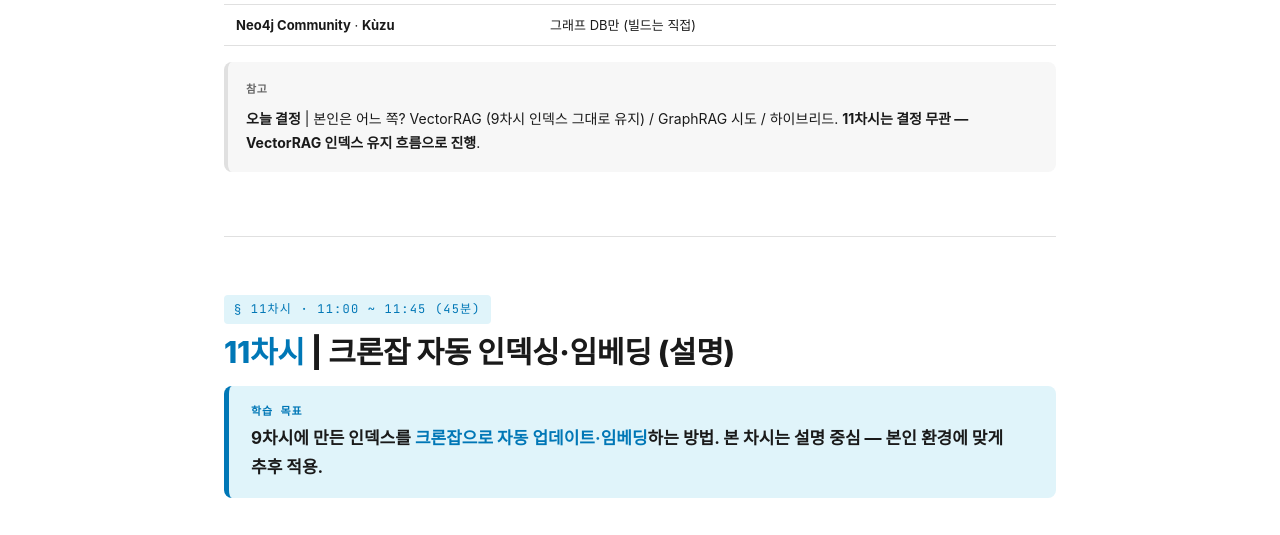
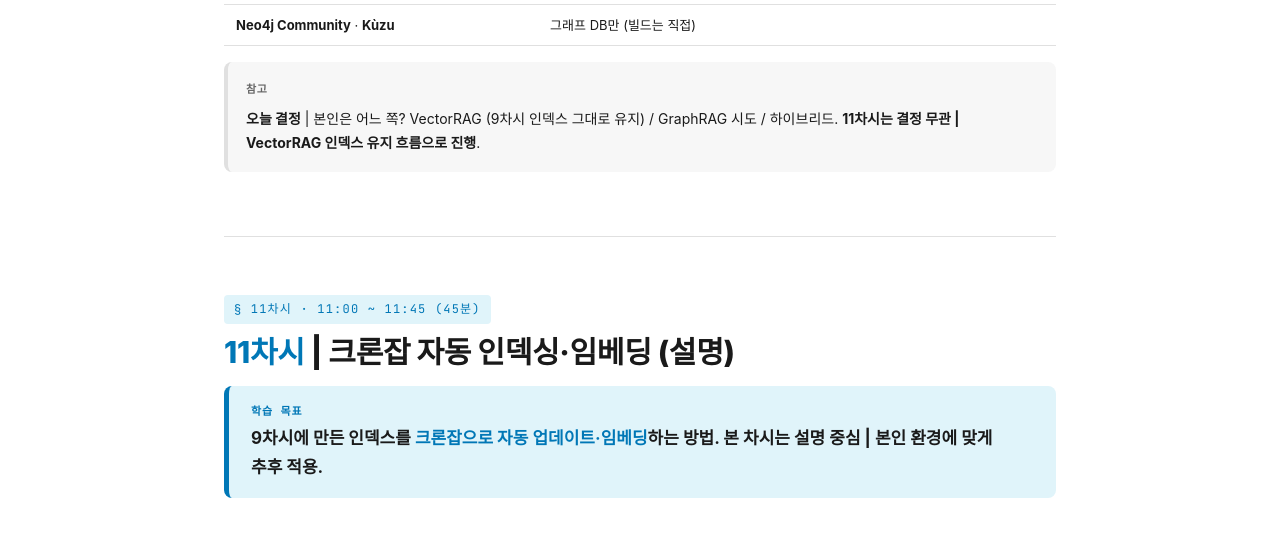
Before and after one commit to daniel8824-del/rag-day3, a Jekyll site: the page docs/index.html, which Jekyll copies as it is, in a window 1280 px wide and 900 px high, scrolled down 13417 px. Shown: the part 150-685 px from the top of the window. Built offline with Jekyll 4.4.1, drawn with Linux system fonts in a browser that asks for light colours; some web fonts are replaced; some of the changed text lies outside the part shown.

Commit message:
em dash 3건 잔재 즉시 제거 (사용자 룰)
Co-Authored-By: Claude Opus 4.7 (1M context) <noreply@anthropic.com>

```diff
--- a/docs/index.html
+++ b/docs/index.html
@@ -889,7 +889,7 @@ $B screenshot /tmp/login-success.png
   <pre style="background:#1a1a1a;color:#f0f0f0;padding:12px 16px;border-radius:6px;font-size:13px;">git clone https://github.com/daniel8824-del/claude-session-memory-kit ~/tmp/csmk
 cp -r ~/tmp/csmk/{session-handoff,learn-rule} ~/.copilot/skills/</pre>
 
-  <p style="font-size:13px;color:#555;">메모리 저장 폴더는 본인이 원하는 위치로 — CLI에 자연어로 요청: <em>"메모리 저장 폴더를 <code class="inline">~/notes/memory</code>로 설정해줘"</em> → AI가 환경변수 등록.</p>
+  <p style="font-size:13px;color:#555;">메모리 저장 폴더는 본인이 원하는 위치로 | CLI에 자연어로 요청: <em>"메모리 저장 폴더를 <code class="inline">~/notes/memory</code>로 설정해줘"</em> → AI가 환경변수 등록.</p>
 </section>
 
 <!-- §2 9차시 임베딩 시스템 -->
@@ -1067,7 +1067,7 @@ qmd vsearch "유사 개념" -c my-notes</pre>
   </table>
 
   <div class="reference">
-    <p><strong>오늘 결정</strong> | 본인은 어느 쪽? VectorRAG (9차시 인덱스 그대로 유지) / GraphRAG 시도 / 하이브리드. <strong>11차시는 결정 무관 — VectorRAG 인덱스 유지 흐름으로 진행</strong>.</p>
+    <p><strong>오늘 결정</strong> | 본인은 어느 쪽? VectorRAG (9차시 인덱스 그대로 유지) / GraphRAG 시도 / 하이브리드. <strong>11차시는 결정 무관 | VectorRAG 인덱스 유지 흐름으로 진행</strong>.</p>
   </div>
 </section>
 
@@ -1078,7 +1078,7 @@ qmd vsearch "유사 개념" -c my-notes</pre>
 
   <div class="goal">
     <div class="goal-label">학습 목표</div>
-    <div class="goal-text">9차시에 만든 인덱스를 <strong>크론잡으로 자동 업데이트·임베딩</strong>하는 방법. 본 차시는 설명 중심 — 본인 환경에 맞게 추후 적용.</div>
+    <div class="goal-text">9차시에 만든 인덱스를 <strong>크론잡으로 자동 업데이트·임베딩</strong>하는 방법. 본 차시는 설명 중심 | 본인 환경에 맞게 추후 적용.</div>
   </div>
 
   <h3><span class="step-num">1</span>왜 자동화인가</h3>
```
